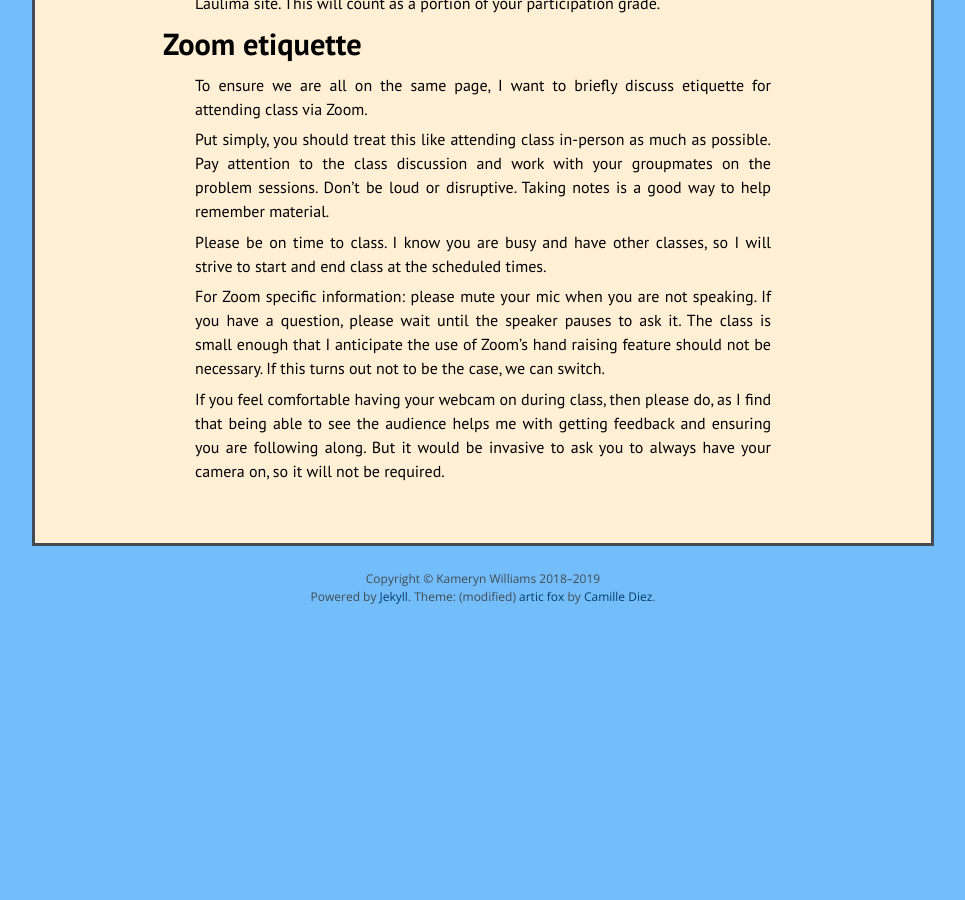
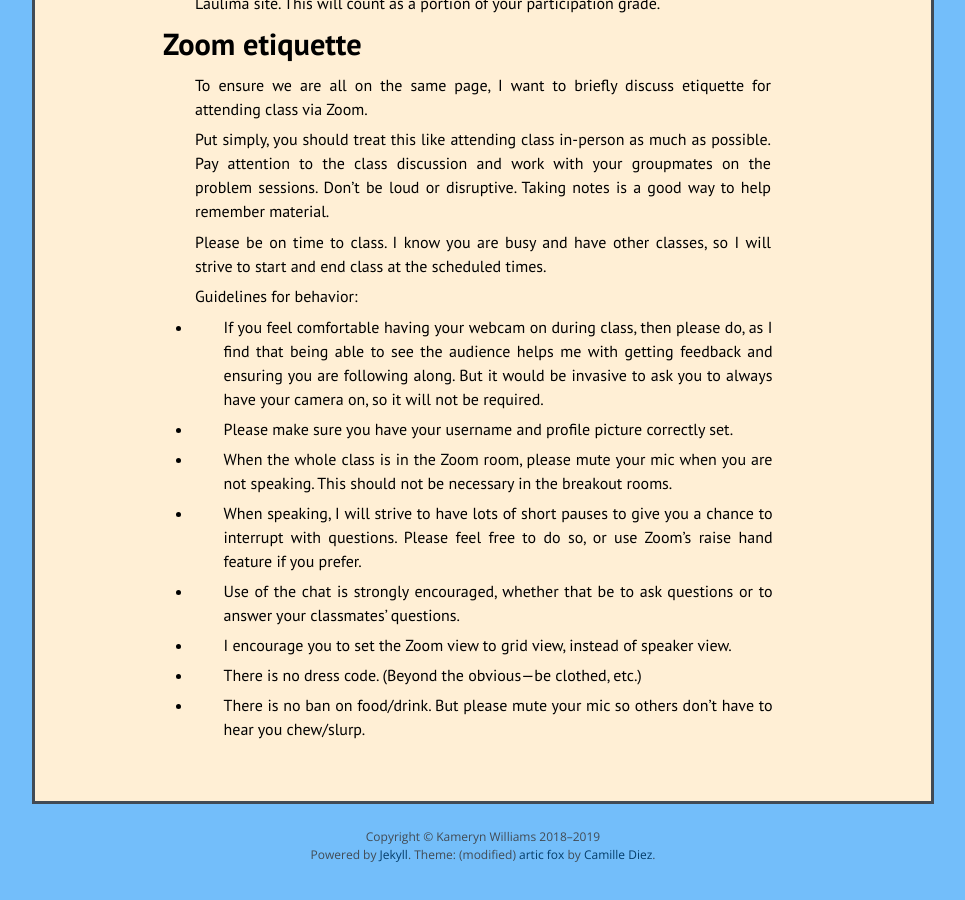
Before and after one commit to kamerynjw/kamerynjw.github.io, a Jekyll site: the page built from teaching/2020/math243/zoom.md, in a window 1280 px wide and 900 px high, scrolled down 753 px. Shown: the whole window, without its empty margins (157-1122 px from the left). Built offline with Jekyll 4.4.1, drawn with Linux system fonts in a browser that asks for light colours; nearby versions of some CDN libraries; before the commit the page ends 1395 px from its top, so only the background shows below that.

Commit message:
more detailed zoom info, just to avoid misunderstandings

```diff
--- a/teaching/2020/math243/zoom.md
+++ b/teaching/2020/math243/zoom.md
@@ -26,6 +26,20 @@ Put simply, you should treat this like attending class in-person as much as poss
 
 Please be on time to class. I know you are busy and have other classes, so I will strive to start and end class at the scheduled times.
 
-For Zoom specific information: please mute your mic when you are not speaking. If you have a question, please wait until the speaker pauses to ask it. The class is small enough that I anticipate the use of Zoom's hand raising feature should not be necessary. If this turns out not to be the case, we can switch.
+Guidelines for behavior:
 
-If you feel comfortable having your webcam on during class, then please do, as I find that being able to see the audience helps me with getting feedback and ensuring you are following along. But it would be invasive to ask you to always have your camera on, so it will not be required.
+* If you feel comfortable having your webcam on during class, then please do, as I find that being able to see the audience helps me with getting feedback and ensuring you are following along. But it would be invasive to ask you to always have your camera on, so it will not be required.
+
+* Please make sure you have your username and profile picture correctly set.
+
+* When the whole class is in the Zoom room, please mute your mic when you are not speaking. This should not be necessary in the breakout rooms.
+
+* When speaking, I will strive to have lots of short pauses to give you a chance to interrupt with questions. Please feel free to do so, or use Zoom's raise hand feature if you prefer.
+
+* Use of the chat is strongly encouraged, whether that be to ask questions or to answer your classmates' questions.
+
+* I encourage you to set the Zoom view to grid view, instead of speaker view.
+
+* There is no dress code. (Beyond the obvious—be clothed, etc.)
+
+* There is no ban on food/drink. But please mute your mic so others don't have to hear you chew/slurp.
```
Also changed, not shown: teaching/2020/math321/zoom.md (+16 -2 lines).
